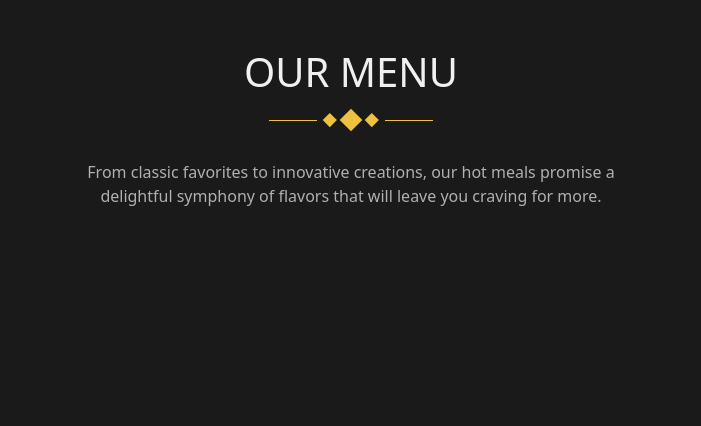
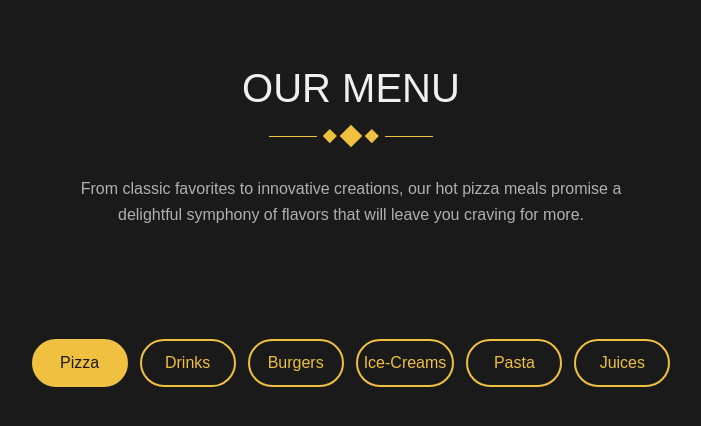
Before and after one commit to OmarNabil05/BfCAI_Web_Team, a PHP site: page /menu/menu.php in a window 1280 px wide. Shown: the top 426 px of the page, without its empty margins (289-990 px from the left). Run offline with PHP 8.4, Linux system fonts and the light colour scheme.

Commit message:
second view

```diff
--- a/menu/menu.php
+++ b/menu/menu.php
@@ -9,6 +9,15 @@
     body {
       background-color: #1a1a1a;
       color: #f0f0f0;
+      font-family: Arial, sans-serif;
+    }
+
+
+    .menu-container {
+      max-width: 64rem;
+      margin: 0 auto;
+      text-align: center;
+      padding: 4rem 1rem;
     }
 
     .menu-divider {
@@ -42,12 +51,51 @@
       color: #b0b0b0;
       max-width: 600px;
       margin: 0 auto;
+      line-height: 1.6;
     }
+
+
+    .menu-buttons {
+      display: flex;
+      justify-content: center;
+      gap: 0.75rem;
+      flex-wrap: wrap;
+      margin: 3rem 0;
+    }
+
+    .menu-buttons .btn-custom {
+      min-width: 6rem;
+      height: 3rem;
+      border-radius: 50px;
+      font-weight: 500;
+      border: 2px solid #f0c040;
+      background-color: #1a1a1a;
+      color: #f0c040;
+      transition: all 0.3s ease;
+    }
+
+    .menu-buttons .btn-custom:first-child {
+      background-color: #f0c040;
+      color: #1a1a1a;
+    }
+
+    .menu-buttons .btn-custom:hover {
+      background-color: #f0c040;
+      color: #1a1a1a;
+      border-color: #ffffff;
+      transform: scale(1.05);
+    }
+
+    .menu-buttons .btn-custom:active {
+      transform: scale(0.97);
+    }
+
   </style>
 </head>
 <body>
 
-<div class="container text-center py-5">
+
+  <div class="menu-container">
     <h1 class="mb-3">OUR MENU</h1>
 
     <div class="menu-divider">
@@ -59,8 +107,20 @@
     </div>
 
     <p class="menu-description">
-    From classic favorites to innovative creations, our hot meals promise a delightful symphony of flavors that will leave you craving for more.
+      From classic favorites to innovative creations, our hot pizza meals promise a delightful symphony of flavors that will leave you craving for more.
     </p>
+  </div>
+
+
+  <div class="container text-center">
+    <div class="menu-buttons">
+      <button class="btn-custom">Pizza</button>
+      <button class="btn-custom">Drinks</button>
+      <button class="btn-custom">Burgers</button>
+      <button class="btn-custom">Ice-Creams</button>
+      <button class="btn-custom">Pasta</button>
+      <button class="btn-custom">Juices</button>
+    </div>
   </div>
 
   <script src="https://cdn.jsdelivr.net/npm/bootstrap@5.3.2/dist/js/bootstrap.bundle.min.js"></script>
```
Lines whose indentation alone changed are shown as unchanged.
